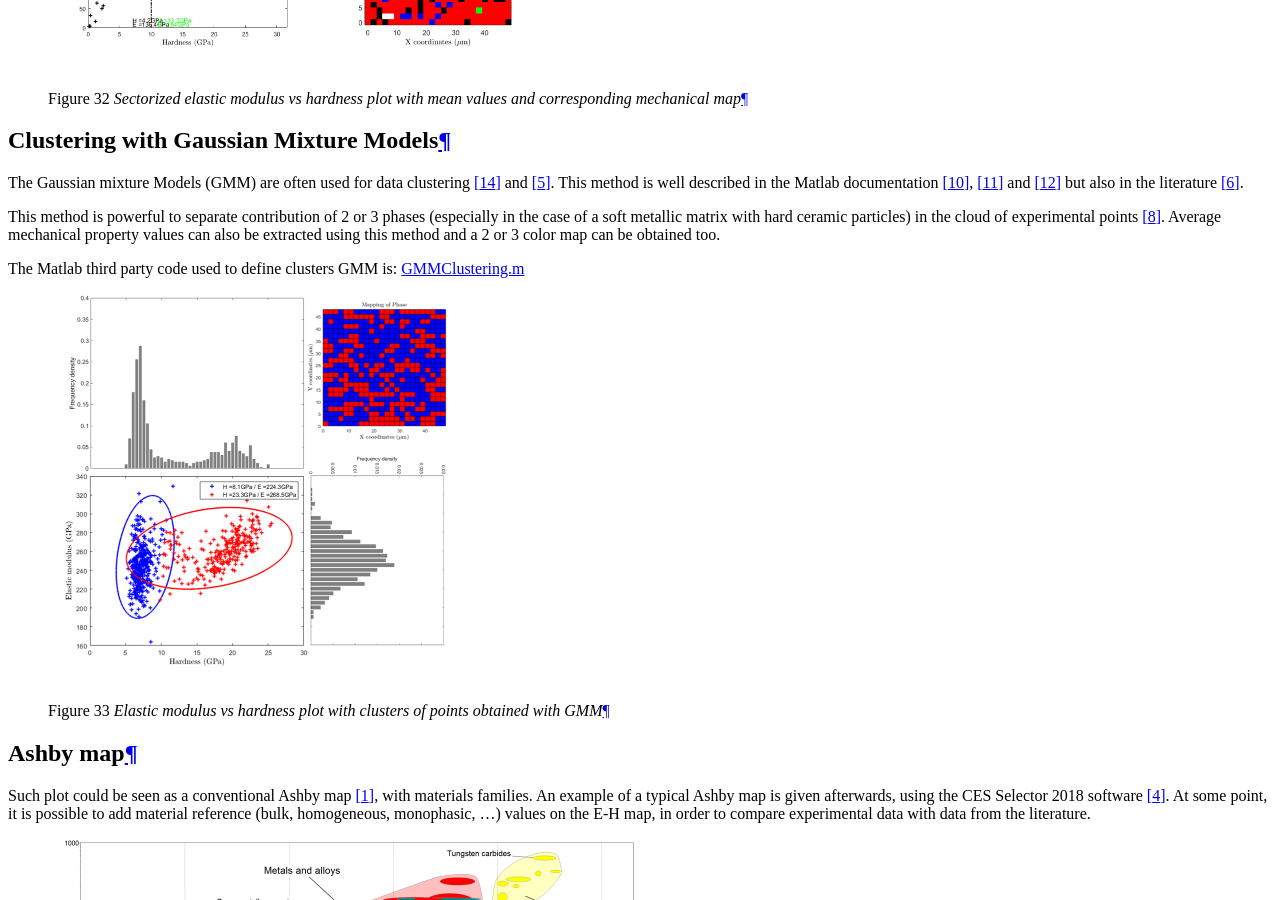
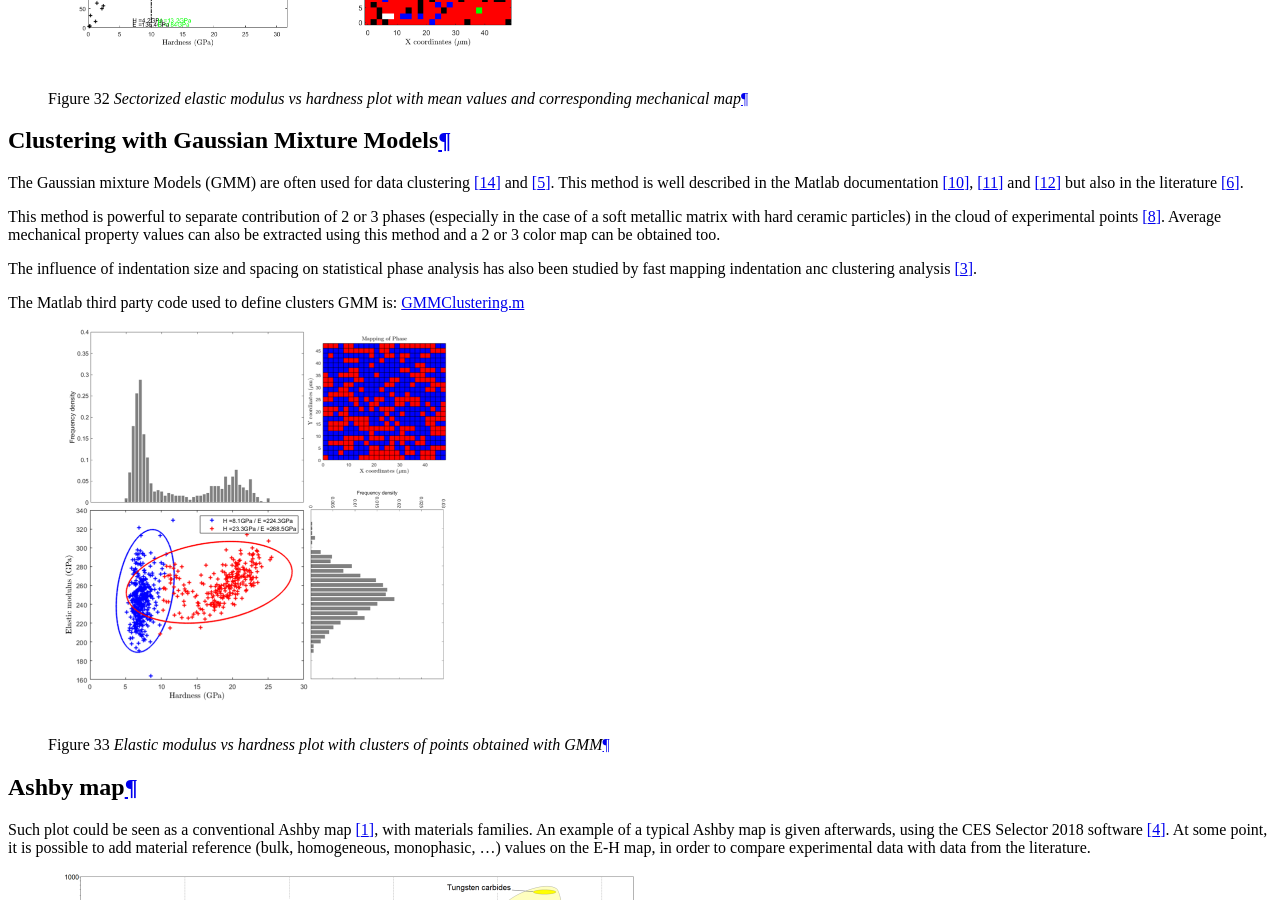
Before and after one commit to DavidMercier/TriDiMap, a Sphinx documentation site: the page built from doc/E_H.rst, in a window 1280 px wide and 900 px high, scrolled down 1194 px. Built offline with Sphinx 7.4.7, drawn with Linux system fonts in a browser that asks for light colours; comment, search, counter and statistics services are not loaded.

Commit message:
Update E_H.rst

```diff
--- a/doc/E_H.rst
+++ b/doc/E_H.rst
@@ -47,6 +47,8 @@ This method is powerful to separate contribution of 2 or 3 phases (especially in
 in the cloud of experimental points [#Hu_2005]_.
 Average mechanical property values can also be extracted using this method and a 2 or 3 color map can be obtained too.
 
+The influence of indentation size and spacing on statistical phase analysis has also been studied by fast mapping indentation anc clustering analysis [#Besharatloo_2021]_.
+
 The |matlab| third party code used to define clusters GMM is: `GMMClustering.m <https://github.com/DavidMercier/TriDiMap/blob/master/third_party_codes/GMMClustering/GMMClustering.m>`_
 
 .. figure:: ./_pictures/clusterMap.png
```
